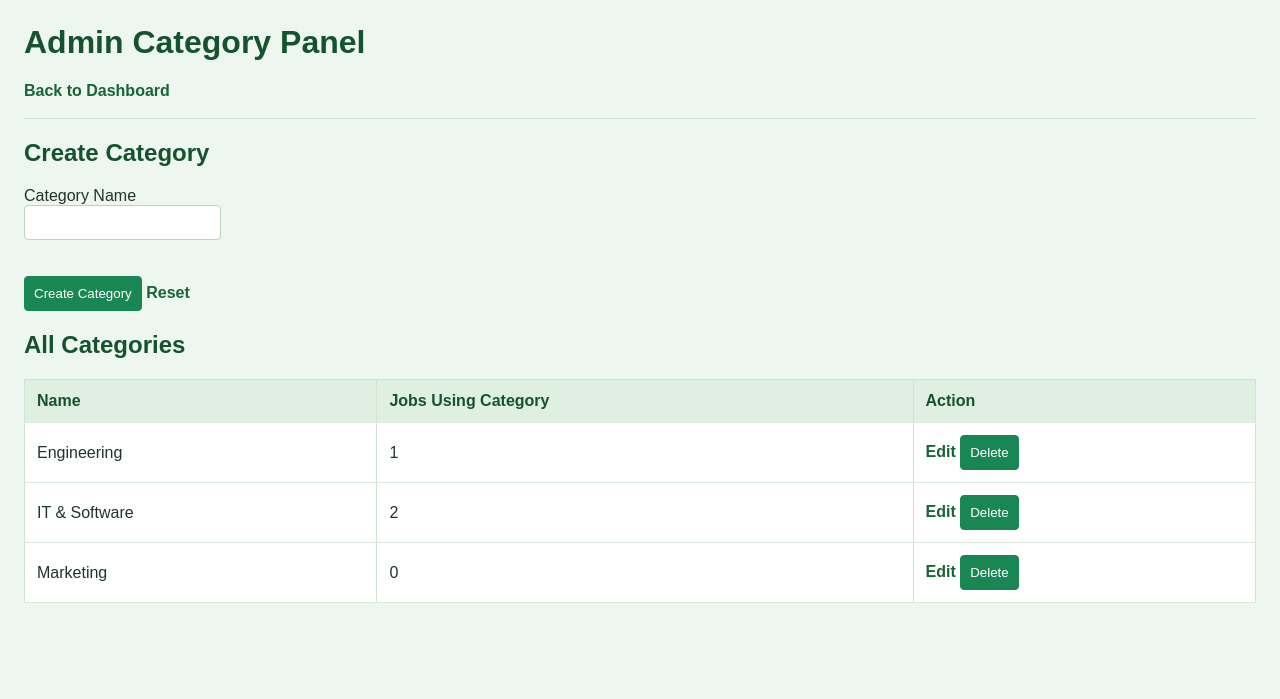
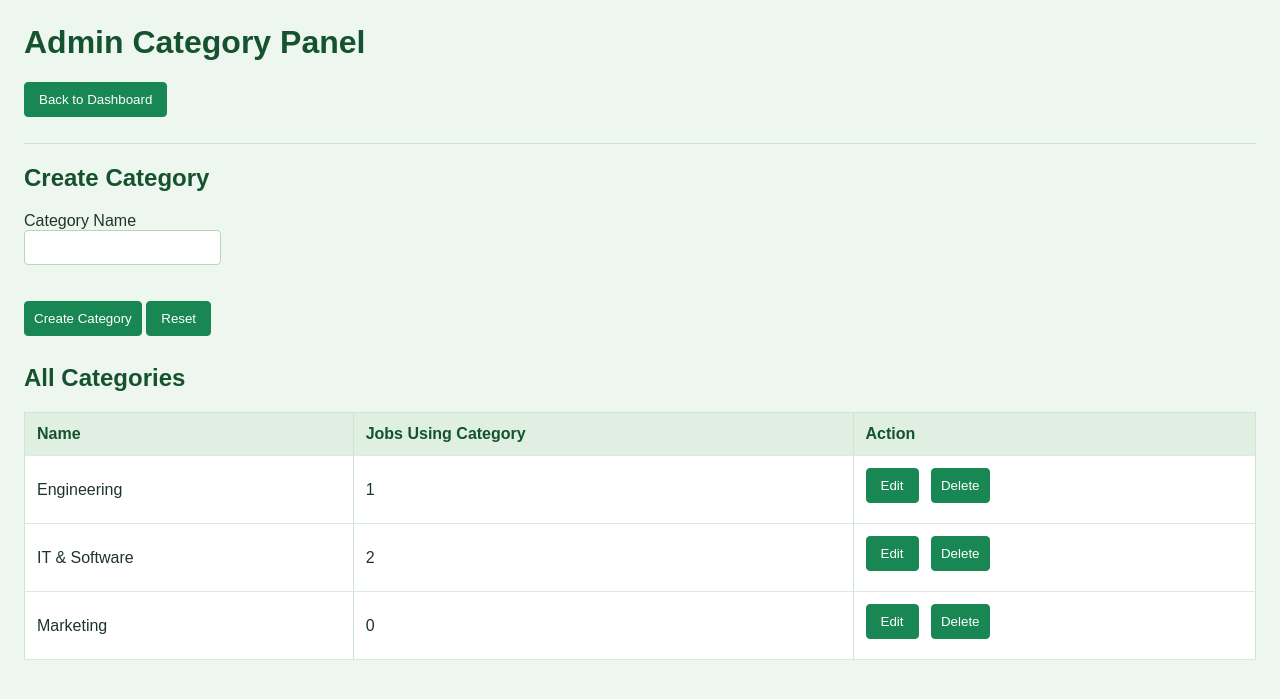
Before and after one commit to RahinIbneHarun/Final-Web-Hackathon, a PHP site: page /category_panel.php in a window 1280 px wide. Shown: the top 699 px of the page. Run offline with PHP 8.4, Linux system fonts and the light colour scheme; the visitor is signed in with stand-in values (Sample User, id 1); data comes from the database, SQL or seed files in the repository.

Commit message:
Enhance UI with navigation buttons and improved styling across category panel, employer dashboard, and job form

```diff
--- a/Student2/View/category_panel.php
+++ b/Student2/View/category_panel.php
@@ -86,6 +86,19 @@ if($name_value == "" && $isEdit){
             input[type="submit"]:hover{
                 background-color: #146c43;
             }
+            .nav-button{
+                padding: 9px 14px;
+                border: 1px solid #198754;
+                background-color: #198754;
+                color: #ffffff;
+                cursor: pointer;
+                border-radius: 4px;
+                margin-right: 8px;
+                margin-bottom: 8px;
+            }
+            .nav-button:hover{
+                background-color: #146c43;
+            }
             table{
                 border-collapse: collapse;
                 width: 100%;
@@ -113,7 +126,7 @@ if($name_value == "" && $isEdit){
     </head>
     <body>
         <h1>Admin Category Panel</h1>
-        <a href="employer_dashboard.php">Back to Dashboard</a>
+        <button type="button" class="nav-button" onclick="window.location.href='employer_dashboard.php'">Back to Dashboard</button>
 
         <hr>
 
@@ -140,7 +153,7 @@ if($name_value == "" && $isEdit){
             <?php echo $name_error; ?>
             <br><br>
             <input type="submit" value="<?php if($isEdit){ echo "Update Category"; }else{ echo "Create Category"; } ?>">
-            <a href="category_panel.php">Reset</a>
+            <button type="button" class="nav-button" onclick="window.location.href='category_panel.php'">Reset</button>
         </form>
 
         <h2>All Categories</h2>
@@ -159,7 +172,7 @@ if($name_value == "" && $isEdit){
                     echo "<td>".$row["name"]."</td>";
                     echo "<td>".$row["job_count"]."</td>";
                     echo "<td>
-                            <a href='category_panel.php?edit=".$row["id"]."'>Edit</a>
+                            <button type='button' class='nav-button' onclick=\"window.location.href='category_panel.php?edit=".$row["id"]."'\">Edit</button>
                             <form method='post' action='../Controller/categoryHandler.php' style='display:inline;' onsubmit='return confirm(\"Delete this category?\")'>
                                 <input type='hidden' name='action' value='delete'>
                                 <input type='hidden' name='id' value='".$row["id"]."'>
```
Also changed, not shown: Student2/View/employer_dashboard.php (+28 -9 lines), Student2/View/job_form.php (+13 -1 lines).
